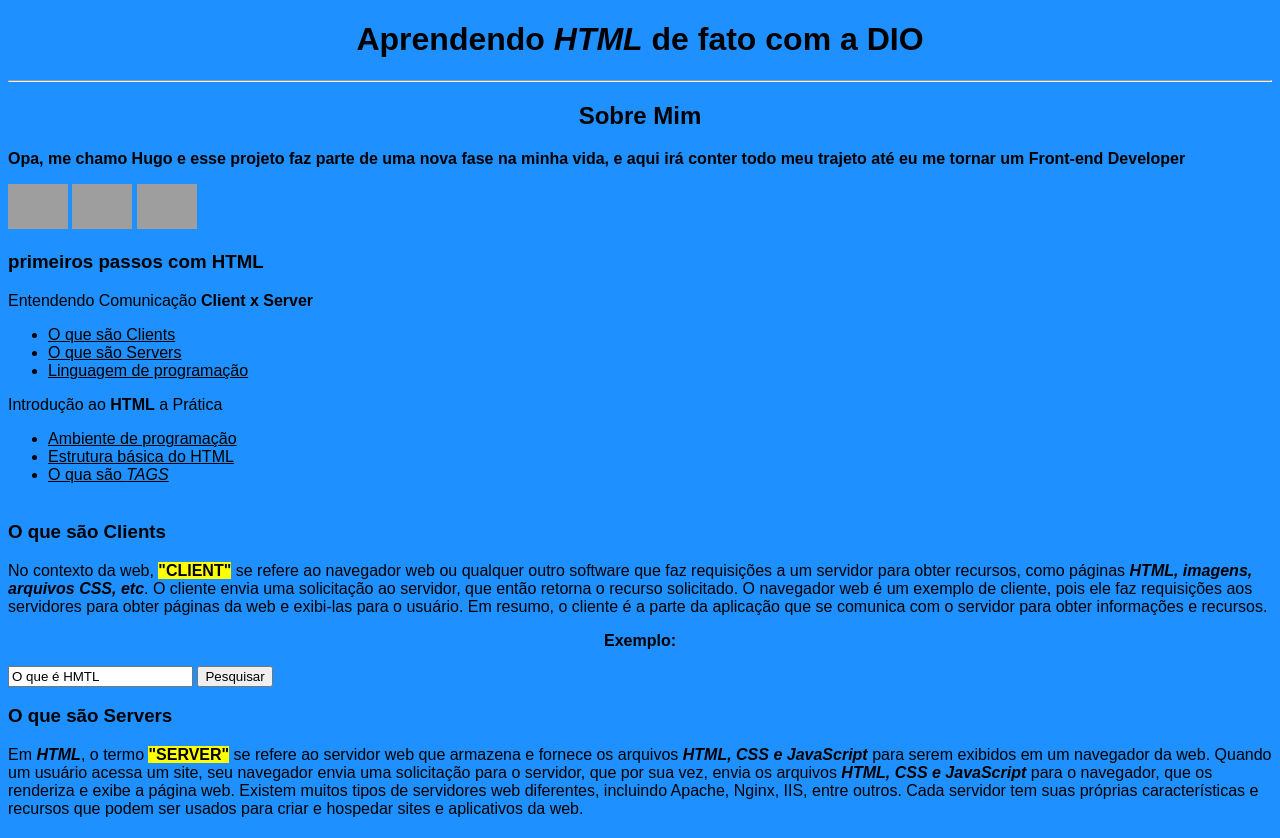
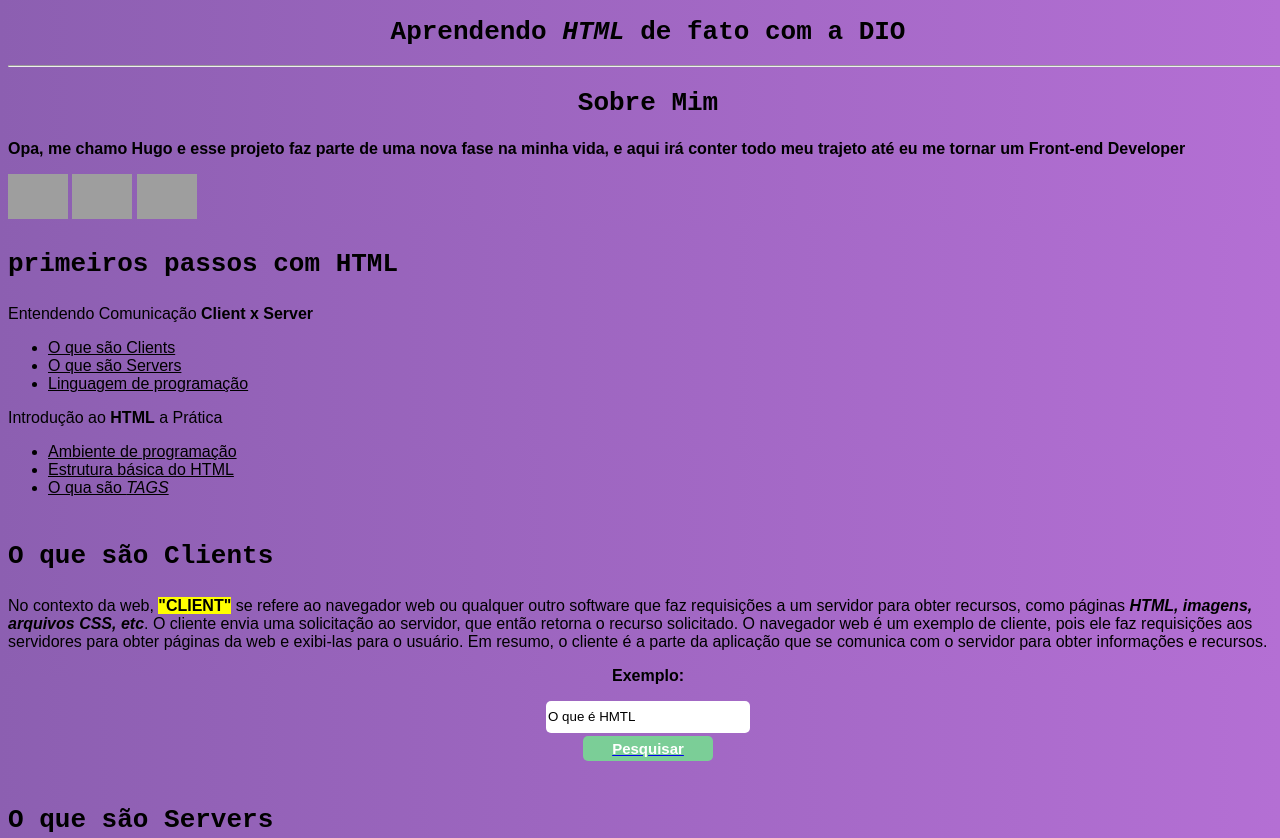
Before and after one commit to Hugoosan69/Dio.html, a plain HTML site: page index.html in a window 1280 px wide. Shown: the top 838 px of the page. Drawn offline with Linux system fonts and the light colour scheme; grey boxes are pictures that could not be loaded.

Commit message:
Update style.css

```diff
--- a/style.css
+++ b/style.css
@@ -1,7 +1,35 @@
 body {
     font-family: Arial, Helvetica, sans-serif;
-    background-color: dodgerblue;
+    background: linear-gradient(to right, #8c5fb1, #b46fd4);
+    height: 200px;
+    width: 100%;
 }
-titulo{
-    color: red;
+.titulos{
+    font-size: xx-large;
+    font-family:monospace;
 }
+input[type="text"] {
+    display: block;
+    margin: 0 auto;
+    margin-bottom:3px;
+    border-radius: 5px;
+    height: 30px;
+    width: 200px;
+    border: none;
+
+}
+input[type="button"] {
+  display: block;
+  margin: 0 auto;
+  width: 130px;
+  height: 25px;
+  border-radius: 5px;
+  background-color: rgb(123, 206, 151);
+  border: none ;
+  color: white;
+  font-size: 15px;
+  font-weight: bold;
+}
+sup{
+    font-size:small;
+}
```
